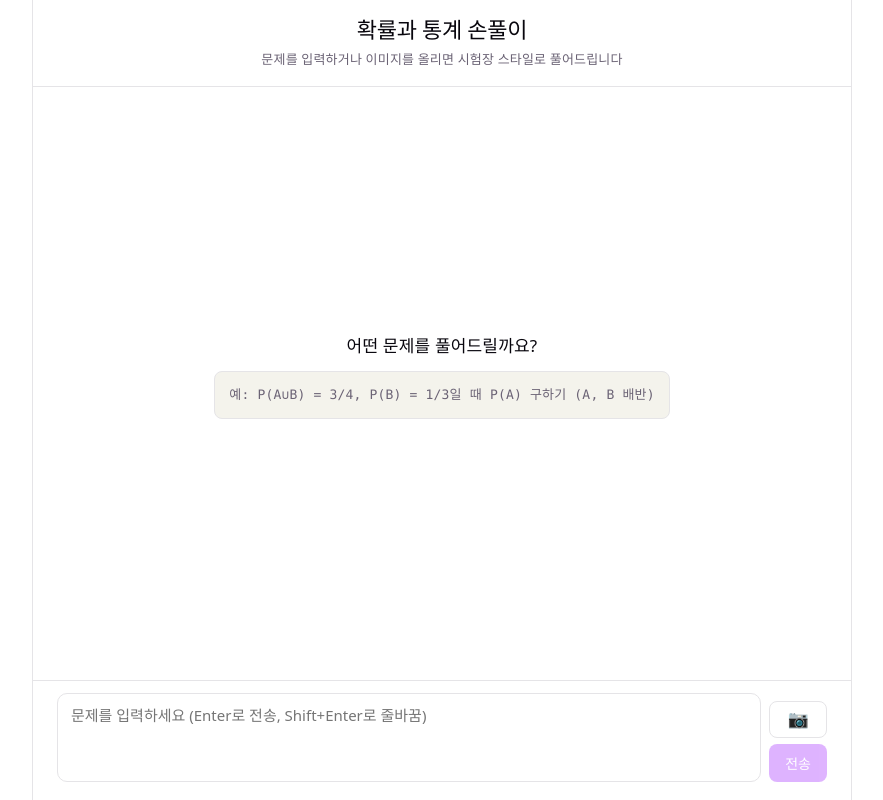
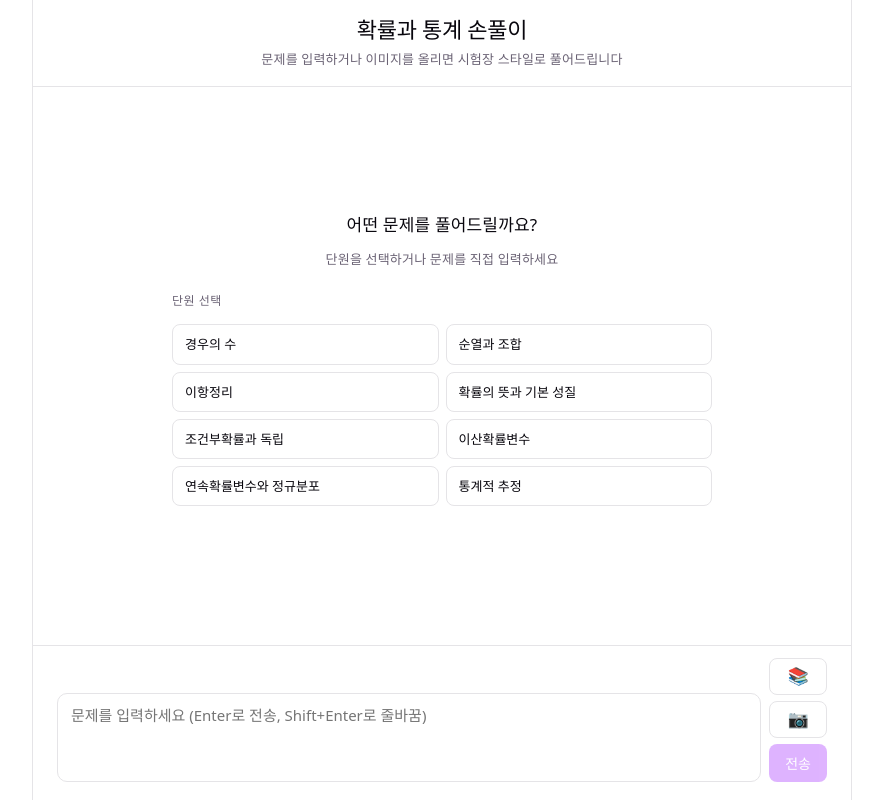
Before and after one commit to gustn0972-blip/solution-2, a React (Vite) app: page / in a window 1280 px wide. Shown: the whole page, without its empty margins (198-1081 px from the left). Built offline with nearby package versions, Linux system fonts and the light colour scheme.

Commit message:
feat: add unit selector panel for guided problem generation in Solver component

```diff
--- a/src/App.css
+++ b/src/App.css
@@ -58,14 +58,197 @@
   color: var(--text-h);
 }
 
-.empty-example {
-  font-family: var(--mono);
+.empty-subtitle {
   font-size: 13px;
   color: var(--text);
+  margin: -4px 0 4px;
+}
+
+/* ── Unit selector (empty state & floating panel) ── */
+
+.unit-selector {
+  width: 100%;
+  max-width: 540px;
+  display: flex;
+  flex-direction: column;
+  gap: 10px;
+}
+
+.unit-selector-label {
+  font-size: 12px;
+  font-weight: 600;
+  letter-spacing: 0.5px;
+  text-transform: uppercase;
+  color: var(--text);
+  margin: 0;
+  text-align: left;
+}
+
+.unit-grid {
+  display: grid;
+  grid-template-columns: 1fr 1fr;
+  gap: 7px;
+}
+
+.unit-btn {
+  padding: 10px 12px;
+  border: 1px solid var(--border);
+  border-radius: 8px;
+  background: var(--bg);
+  color: var(--text-h);
+  font-size: 13px;
+  font-family: var(--sans);
+  text-align: left;
+  cursor: pointer;
+  transition: border-color 0.15s, background 0.15s;
+  line-height: 1.4;
+}
+
+.unit-btn:hover:not(:disabled) {
+  border-color: var(--accent-border);
+  background: var(--accent-bg);
+}
+
+.unit-btn:disabled {
+  opacity: 0.45;
+  cursor: not-allowed;
+}
+
+.difficulty-header {
+  display: flex;
+  align-items: center;
+  gap: 10px;
+}
+
+.back-btn {
+  padding: 5px 10px;
+  border: 1px solid var(--border);
+  border-radius: 6px;
+  background: var(--bg);
+  color: var(--text);
+  font-size: 12px;
+  cursor: pointer;
+  white-space: nowrap;
+  transition: background 0.15s;
+}
+
+.back-btn:hover {
   background: var(--code-bg);
-  padding: 10px 14px;
+}
+
+.selected-unit-label {
+  font-size: 14px;
+  font-weight: 500;
+  color: var(--text-h);
+}
+
+.difficulty-row {
+  display: flex;
+  gap: 8px;
+}
+
+.difficulty-btn {
+  flex: 1;
+  display: flex;
+  flex-direction: column;
+  align-items: center;
+  gap: 3px;
+  padding: 12px 8px;
+  border-radius: 10px;
+  border: 2px solid transparent;
+  cursor: pointer;
+  transition: opacity 0.15s, transform 0.1s;
+  font-family: var(--sans);
+}
+
+.difficulty-btn:hover:not(:disabled) {
+  opacity: 0.85;
+  transform: translateY(-1px);
+}
+
+.difficulty-btn:disabled {
+  opacity: 0.4;
+  cursor: not-allowed;
+}
+
+.difficulty-btn.score-2 {
+  background: #d1fae5;
+  border-color: #6ee7b7;
+  color: #065f46;
+}
+
+.difficulty-btn.score-3 {
+  background: var(--accent-bg);
+  border-color: var(--accent-border);
+  color: var(--accent);
+}
+
+.difficulty-btn.score-4 {
+  background: #fee2e2;
+  border-color: #fca5a5;
+  color: #991b1b;
+}
+
+@media (prefers-color-scheme: dark) {
+  .difficulty-btn.score-2 {
+    background: #064e3b;
+    border-color: #059669;
+    color: #6ee7b7;
+  }
+
+  .difficulty-btn.score-4 {
+    background: #450a0a;
+    border-color: #dc2626;
+    color: #fca5a5;
+  }
+}
+
+.difficulty-score {
+  font-size: 16px;
+  font-weight: 700;
+}
+
+.difficulty-desc {
+  font-size: 11px;
+  opacity: 0.8;
+}
+
+/* Floating unit selector panel (when messages exist) */
+
+.unit-selector-panel {
+  border-top: 1px solid var(--border);
+  padding: 14px 24px;
+  background: var(--bg);
+  flex-shrink: 0;
+  display: flex;
+  justify-content: center;
+}
+
+/* 📚 toggle button */
+
+.unit-toggle-btn {
+  padding: 9px 11px;
+  border: 1px solid var(--border);
   border-radius: 8px;
-  border: 1px solid var(--border);
+  background: var(--bg);
+  cursor: pointer;
+  font-size: 17px;
+  line-height: 1;
+  transition: background 0.15s, border-color 0.15s;
+}
+
+.unit-toggle-btn:hover:not(:disabled) {
+  background: var(--code-bg);
+}
+
+.unit-toggle-btn.active {
+  background: var(--accent-bg);
+  border-color: var(--accent-border);
+}
+
+.unit-toggle-btn:disabled {
+  opacity: 0.45;
+  cursor: not-allowed;
 }
 
 .message {
--- a/src/components/Solver.tsx
+++ b/src/components/Solver.tsx
@@ -7,6 +7,28 @@ interface Message {
   imageUrl?: string
   isLoading?: boolean
 }
+
+interface Difficulty {
+  label: string
+  desc: string
+}
+
+const UNITS = [
+  '경우의 수',
+  '순열과 조합',
+  '이항정리',
+  '확률의 뜻과 기본 성질',
+  '조건부확률과 독립',
+  '이산확률변수',
+  '연속확률변수와 정규분포',
+  '통계적 추정',
+]
+
+const DIFFICULTIES: Difficulty[] = [
+  { label: '2점', desc: '기본' },
+  { label: '3점', desc: '표준' },
+  { label: '4점', desc: '심화' },
+]
 
 type AllowedMimeType = 'image/jpeg' | 'image/png' | 'image/webp'
 const ALLOWED_TYPES: AllowedMimeType[] = ['image/jpeg', 'image/png', 'image/webp']
@@ -29,6 +51,8 @@ export default function Solver() {
   const [imageFile, setImageFile] = useState<File | null>(null)
   const [imagePreviewUrl, setImagePreviewUrl] = useState<string | null>(null)
   const [isLoading, setIsLoading] = useState(false)
+  const [selectedUnit, setSelectedUnit] = useState<string | null>(null)
+  const [showUnitSelector, setShowUnitSelector] = useState(false)
 
   const fileInputRef = useRef<HTMLInputElement>(null)
   const messagesEndRef = useRef<HTMLDivElement>(null)
@@ -56,20 +80,14 @@ export default function Solver() {
     setImagePreviewUrl(null)
   }
 
-  async function handleSubmit() {
-    const text = input.trim()
-    if (!text && !imageFile) return
+  async function submitMessage(
+    text: string,
+    imageBase64?: string,
+    mediaType?: string,
+    displayImageUrl?: string,
+  ) {
+    if (!text && !imageBase64) return
     if (isLoading) return
-
-    let imageBase64: string | undefined
-    let mediaType: string | undefined
-    let displayImageUrl: string | undefined
-
-    if (imageFile) {
-      imageBase64 = await fileToBase64(imageFile)
-      mediaType = imageFile.type
-      displayImageUrl = `data:${imageFile.type};base64,${imageBase64}`
-    }
 
     const userMessage: Message = {
       role: 'user',
@@ -82,8 +100,7 @@ export default function Solver() {
       userMessage,
       { role: 'assistant', text: '', isLoading: true },
     ])
-    setInput('')
-    handleImageRemove()
+    setShowUnitSelector(false)
     setIsLoading(true)
 
     try {
@@ -109,12 +126,90 @@ export default function Solver() {
     }
   }
 
+  async function handleSubmit() {
+    const text = input.trim()
+    if (!text && !imageFile) return
+    if (isLoading) return
+
+    let imageBase64: string | undefined
+    let mediaType: string | undefined
+    let displayImageUrl: string | undefined
+
+    if (imageFile) {
+      imageBase64 = await fileToBase64(imageFile)
+      mediaType = imageFile.type
+      displayImageUrl = `data:${imageFile.type};base64,${imageBase64}`
+    }
+
+    setInput('')
+    handleImageRemove()
+    await submitMessage(text, imageBase64, mediaType, displayImageUrl)
+  }
+
+  async function handleDifficultySelect(unit: string, d: Difficulty) {
+    setSelectedUnit(null)
+    const prompt = `[${unit}] 단원의 수능 ${d.label}(${d.desc}) 수준 예제 문제를 새로 하나 직접 만들고, 바로 이어서 손풀이 스타일로 풀어줘. 문제를 먼저 제시한 뒤 풀이를 보여줘.`
+    await submitMessage(prompt)
+  }
+
+  function handleToggleUnitSelector() {
+    setShowUnitSelector(prev => !prev)
+    setSelectedUnit(null)
+  }
+
   function handleKeyDown(e: React.KeyboardEvent<HTMLTextAreaElement>) {
     if (e.key === 'Enter' && !e.shiftKey) {
       e.preventDefault()
       void handleSubmit()
     }
   }
+
+  const unitSelectorContent = (
+    <div className="unit-selector">
+      {selectedUnit === null ? (
+        <>
+          <p className="unit-selector-label">단원 선택</p>
+          <div className="unit-grid">
+            {UNITS.map(unit => (
+              <button
+                key={unit}
+                className="unit-btn"
+                onClick={() => setSelectedUnit(unit)}
+                disabled={isLoading}
+              >
+                {unit}
+              </button>
+            ))}
+          </div>
+        </>
+      ) : (
+        <>
+          <div className="difficulty-header">
+            <button
+              className="back-btn"
+              onClick={() => setSelectedUnit(null)}
+            >
+              ← 단원
+            </button>
+            <span className="selected-unit-label">{selectedUnit}</span>
+          </div>
+          <div className="difficulty-row">
+            {DIFFICULTIES.map(d => (
+              <button
+                key={d.label}
+                className={`difficulty-btn score-${d.label[0]}`}
+                onClick={() => void handleDifficultySelect(selectedUnit, d)}
+                disabled={isLoading}
+              >
+                <span className="difficulty-score">{d.label}</span>
+                <span className="difficulty-desc">{d.desc}</span>
+              </button>
+            ))}
+          </div>
+        </>
+      )}
+    </div>
+  )
 
   return (
     <div className="solver">
@@ -127,9 +222,10 @@ export default function Solver() {
         {messages.length === 0 && (
           <div className="empty-state">
             <p className="empty-title">어떤 문제를 풀어드릴까요?</p>
-            <p className="empty-example">
-              예: P(A∪B) = 3/4, P(B) = 1/3일 때 P(A) 구하기 (A, B 배반)
+            <p className="empty-subtitle">
+              단원을 선택하거나 문제를 직접 입력하세요
             </p>
+            {unitSelectorContent}
           </div>
         )}
         {messages.map((msg, i) => (
@@ -159,6 +255,10 @@ export default function Solver() {
         <div ref={messagesEndRef} />
       </div>
 
+      {messages.length > 0 && showUnitSelector && (
+        <div className="unit-selector-panel">{unitSelectorContent}</div>
+      )}
+
       <div className="input-area">
         {imagePreviewUrl && (
           <div className="image-preview">
@@ -182,6 +282,15 @@ export default function Solver() {
             disabled={isLoading}
           />
           <div className="input-actions">
+            <button
+              className={`unit-toggle-btn${showUnitSelector ? ' active' : ''}`}
+              onClick={handleToggleUnitSelector}
+              disabled={isLoading}
+              title="단원별 예제"
+              aria-label="단원별 예제"
+            >
+              📚
+            </button>
             <button
               className="image-upload-btn"
               onClick={() => fileInputRef.current?.click()}
```
